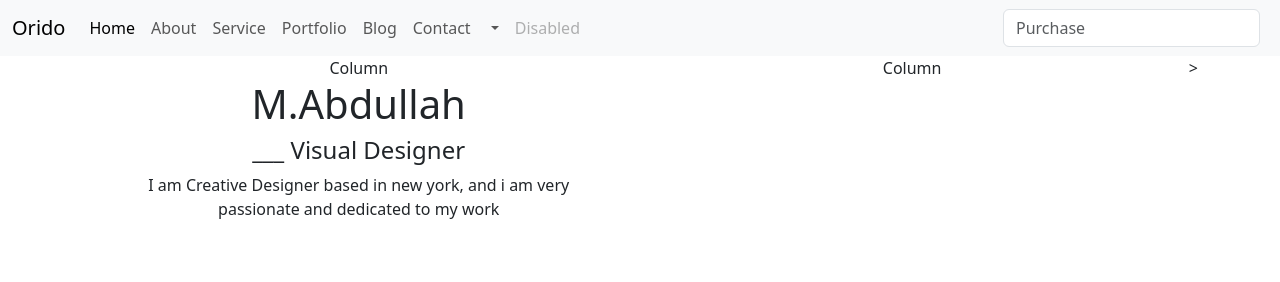
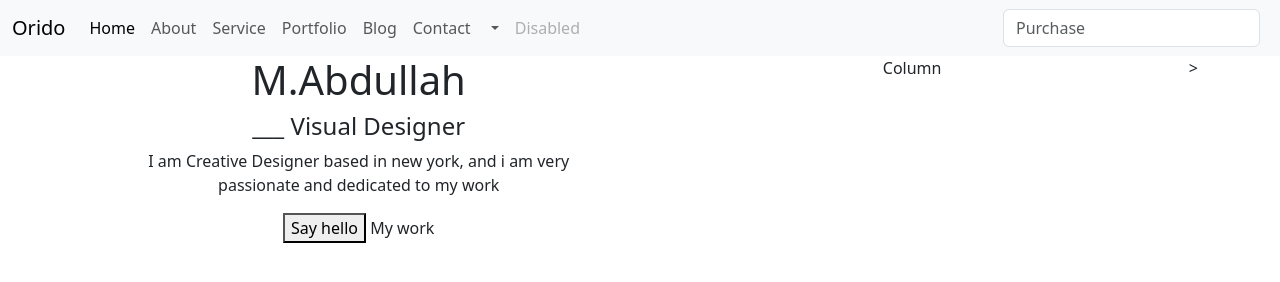
Before and after one commit to abdulah75858/bootstrap-practice, a plain HTML site: page index.html in a window 1280 px wide. Drawn offline with nearby package versions, Linux system fonts and the light colour scheme.

Commit message:
added button

```diff
--- a/index.html
+++ b/index.html
@@ -64,7 +64,6 @@
 <div class="container text-center">
     <div class="row">
       <div class="col">
-        Column
         <h1>
             M.Abdullah
         </h1>
@@ -74,6 +73,7 @@
         <p>
             I am Creative Designer based in new york, and i am very <br> passionate and dedicated to my work
         </p>
+        <button class="button1"> Say hello</button> <span>My work</span>
       </div>
       <div class="col">
         Column
```
